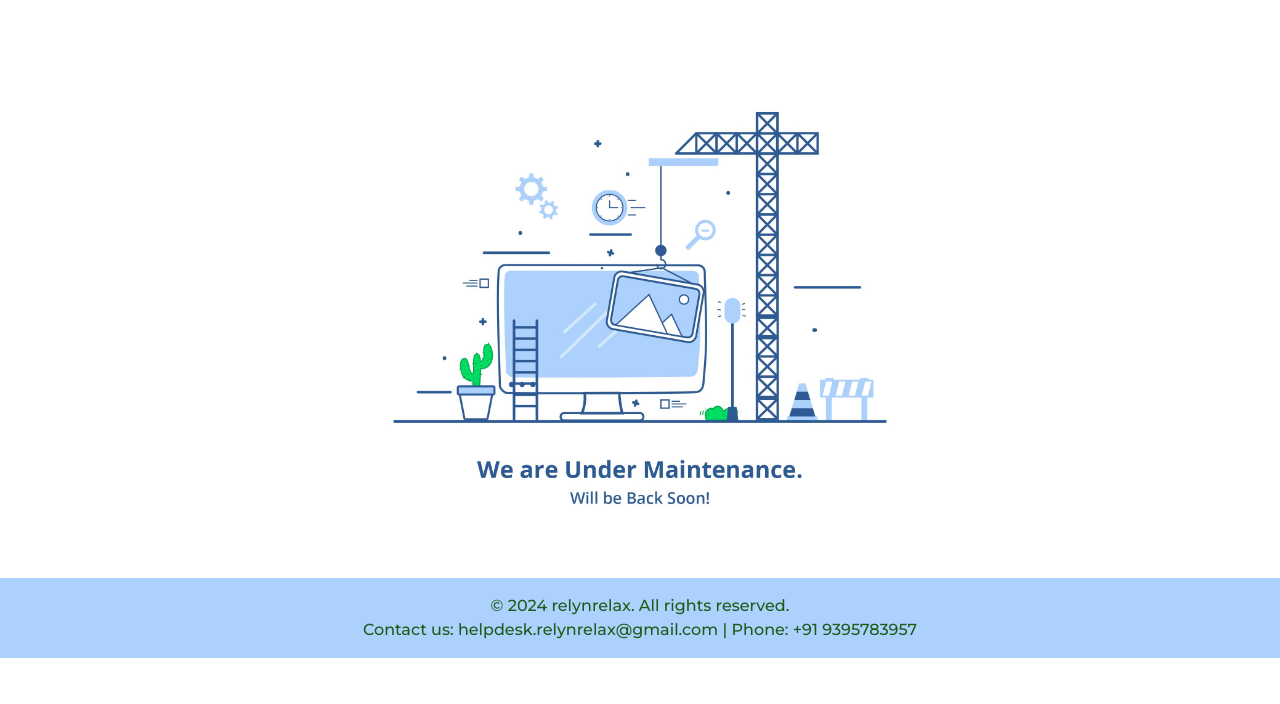
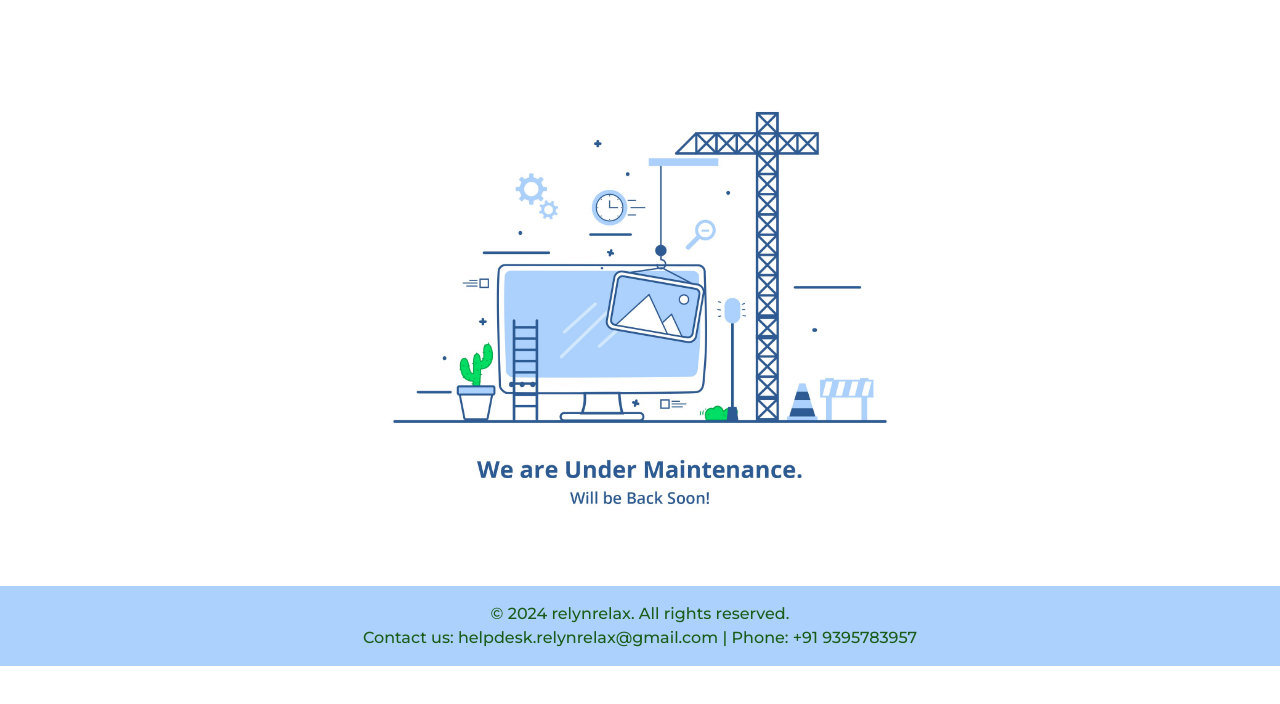
Before and after one commit to bishald0013/client, a React (Create React App) app: page / in a window 1280 px wide. Shown: the top 704 px of the page. Built offline with nearby package versions, Linux system fonts and the light colour scheme.

Commit message:
footer modefied

```diff
--- a/src/components/Footer/Footer.js
+++ b/src/components/Footer/Footer.js
@@ -3,7 +3,7 @@ import React from "react";
 const Footer = () => {
   return (
     <footer
-      className="mt-2"
+      className="mt-3"
       style={{
         backgroundColor: "#ACD1FD",
         color: "#1a5d1a",
```
